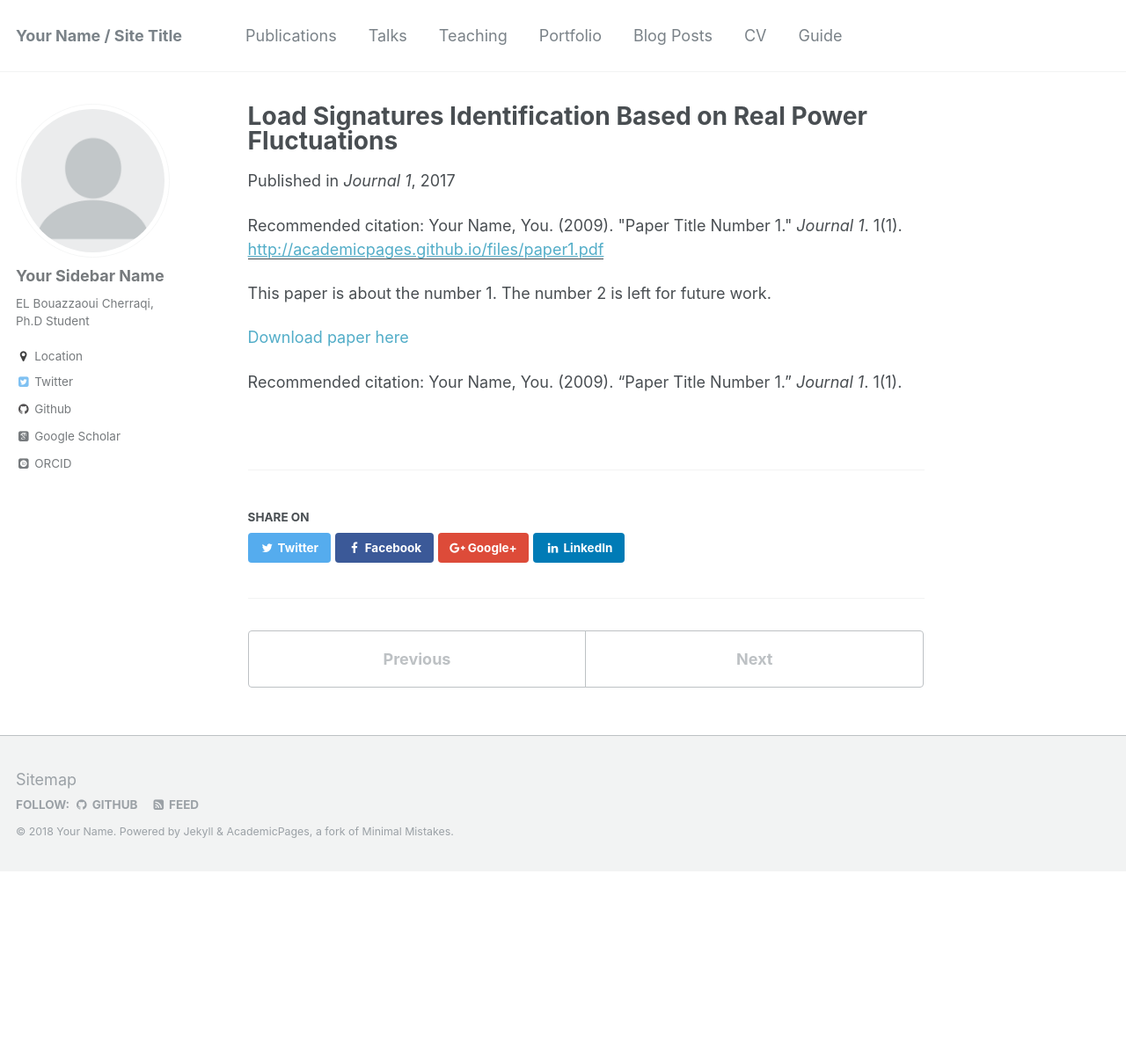
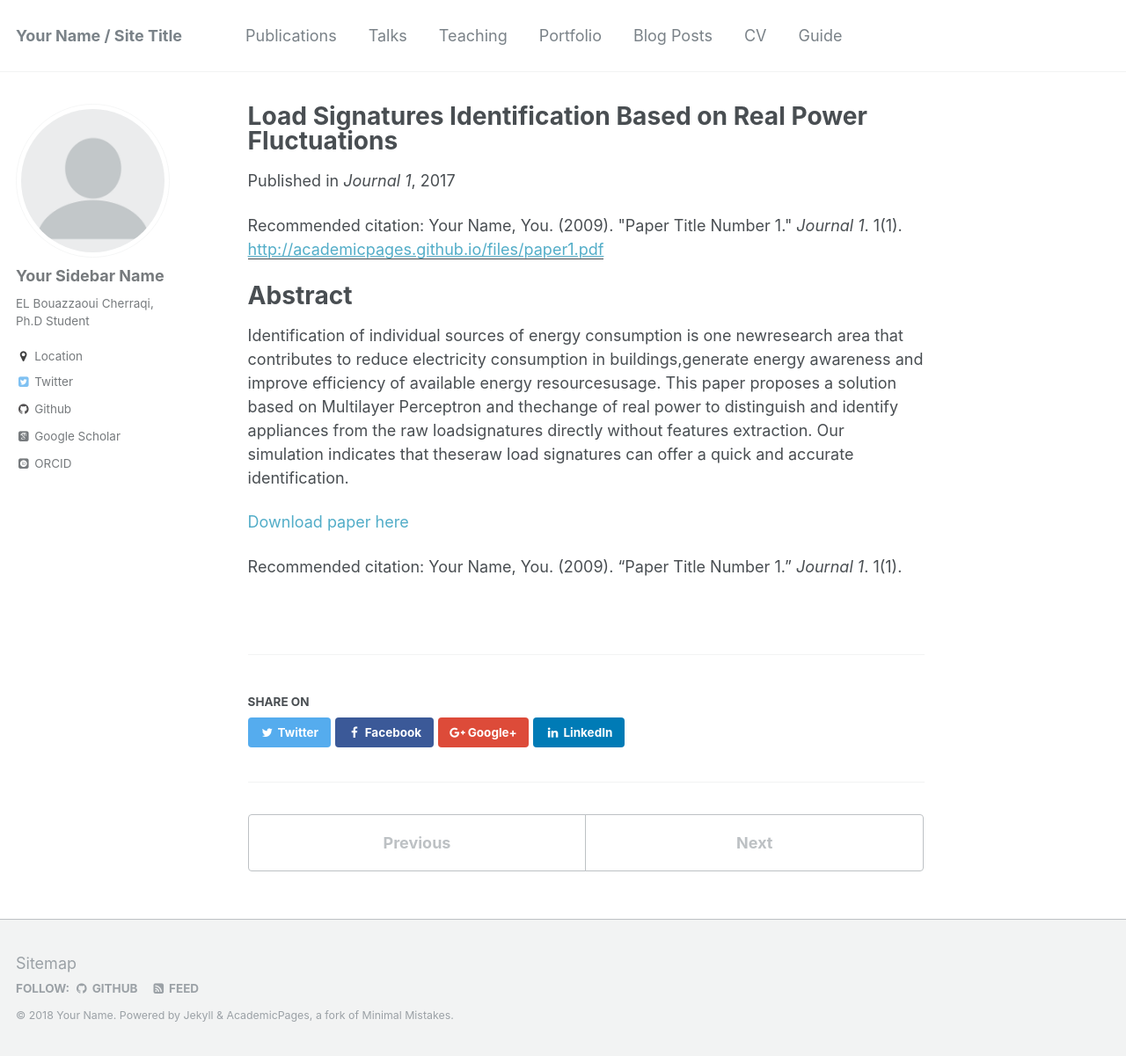
Before and after one commit to Cherrraqi/aca, a Jekyll site: the page built from _publications/2009-10-01-paper-title-number-1.md, in a window 1280 px wide and 1201 px high. Shown: the whole window at 88% size. Built offline with Jekyll 4.4.1, drawn with Linux system fonts in a browser that asks for light colours; some web fonts are replaced.

Commit message:
Update 2009-10-01-paper-title-number-1.md

```diff
--- a/_publications/2009-10-01-paper-title-number-1.md
+++ b/_publications/2009-10-01-paper-title-number-1.md
@@ -8,7 +8,9 @@ venue: 'Journal 1'
 paperurl: 'http://academicpages.github.io/files/paper1.pdf'
 citation: 'Your Name, You. (2009). &quot;Paper Title Number 1.&quot; <i>Journal 1</i>. 1(1).'
 ---
-This paper is about the number 1. The number 2 is left for future work.
+Abstract
+=========
+Identification of individual sources of energy consumption is one newresearch  area  that  contributes  to  reduce  electricity  consumption  in  buildings,generate energy awareness and improve efficiency of available energy resourcesusage.  This  paper  proposes  a  solution  based  on  Multilayer  Perceptron  and  thechange  of  real  power  to  distinguish  and  identify  appliances  from  the  raw  loadsignatures directly without features extraction. Our simulation indicates that theseraw load signatures can offer a quick and accurate identification.
 
 [Download paper here](http://academicpages.github.io/files/paper1.pdf)
 
```
